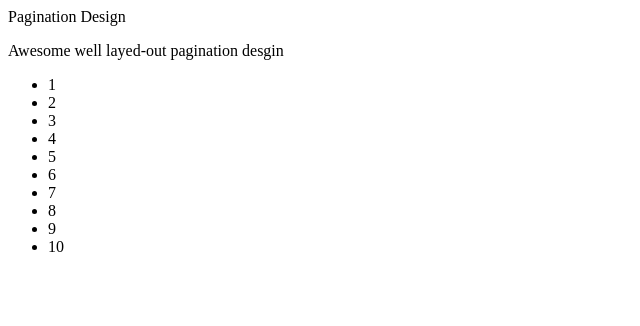
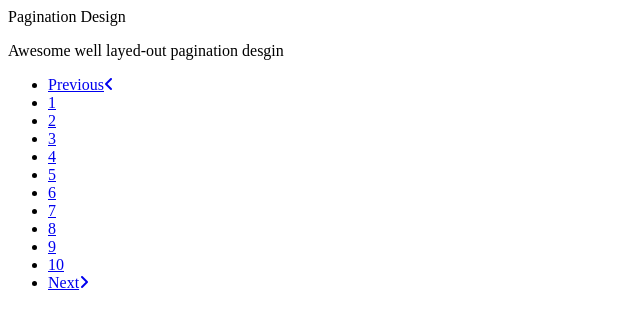
Before and after one commit to wptechprodigy/pagination-design, a website: page index.html in a window 1280 px wide. Shown: the whole page, without its empty margins (0-640 px from the left). Drawn offline with Linux system fonts and the light colour scheme.

Commit message:
page structure layout

```diff
--- a/index.html
+++ b/index.html
@@ -1,8 +1,8 @@
 <html lang="en">
 	<head>
-  <meta charset="UTF-8">
-  <meta name="viewport" content="width=device-width, initial-scale=1.0">
-  <link rel="stylesheet" href="./style.css">
+		<meta charset="UTF-8" />
+		<meta name="viewport" content="width=device-width, initial-scale=1.0" />
+		<link rel="stylesheet" href="./style.css" />
 		<script src="https://kit.fontawesome.com/a076d05399.js"></script>
 		<title>Pagination Design</title>
 	</head>
@@ -11,16 +11,22 @@
 			<div class="title">Pagination Design</div>
 			<p>Awesome well layed-out pagination desgin</p>
 			<ul class="pagination">
-      <li href="#">1</li>
-      <li href="#">2</li>
-      <li href="#">3</li>
-      <li href="#">4</li>
-      <li href="#">5</li>
-      <li href="#">6</li>
-      <li href="#">7</li>
-      <li href="#">8</li>
-      <li href="#">9</li>
-      <li href="#">10</li>
+				<li>
+					<a href="#">Previous<span class="fas fa-angle-left"></span> </a>
+				</li>
+				<li><a href="#">1</a></li>
+				<li><a href="#">2</a></li>
+				<li><a href="#">3</a></li>
+				<li><a href="#">4</a></li>
+				<li><a href="#">5</a></li>
+				<li><a href="#">6</a></li>
+				<li><a href="#">7</a></li>
+				<li><a href="#">8</a></li>
+				<li><a href="#">9</a></li>
+				<li><a href="#">10</a></li>
+				<li>
+					<a href="#">Next<span class="fas fa-angle-right"></span> </a>
+				</li>
 			</ul>
 		</div>
 	</body>
```
Lines whose indentation alone changed are shown as unchanged.
